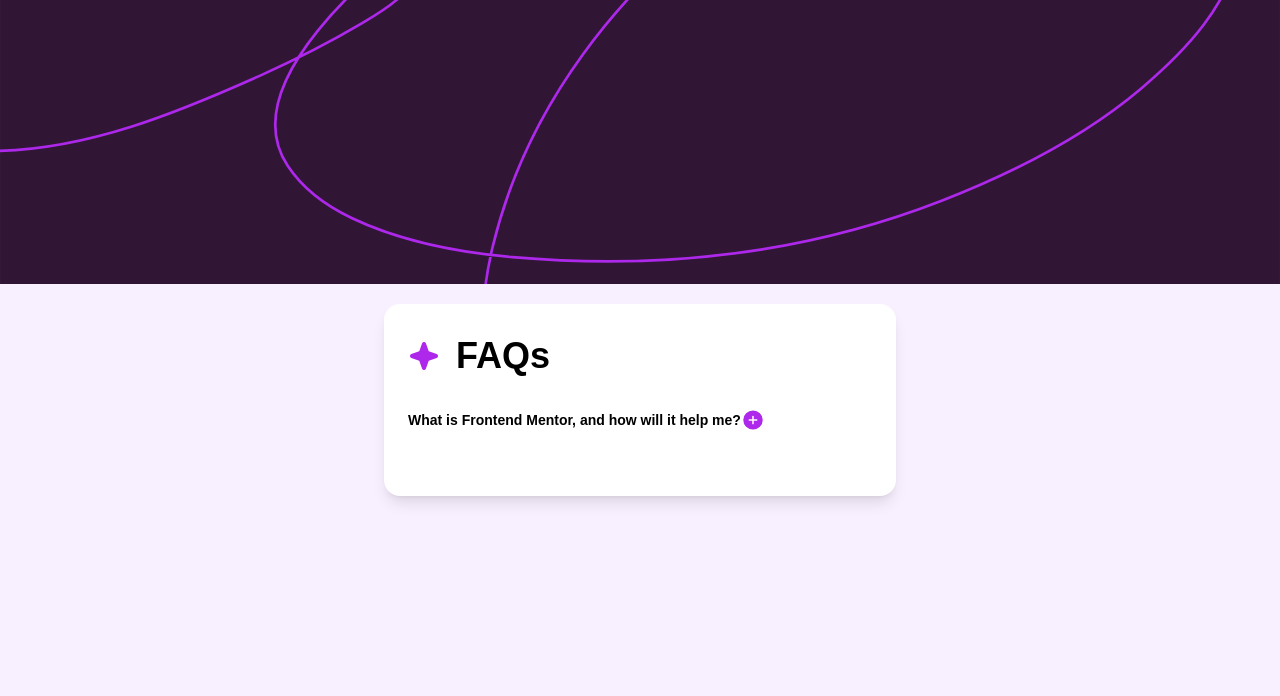
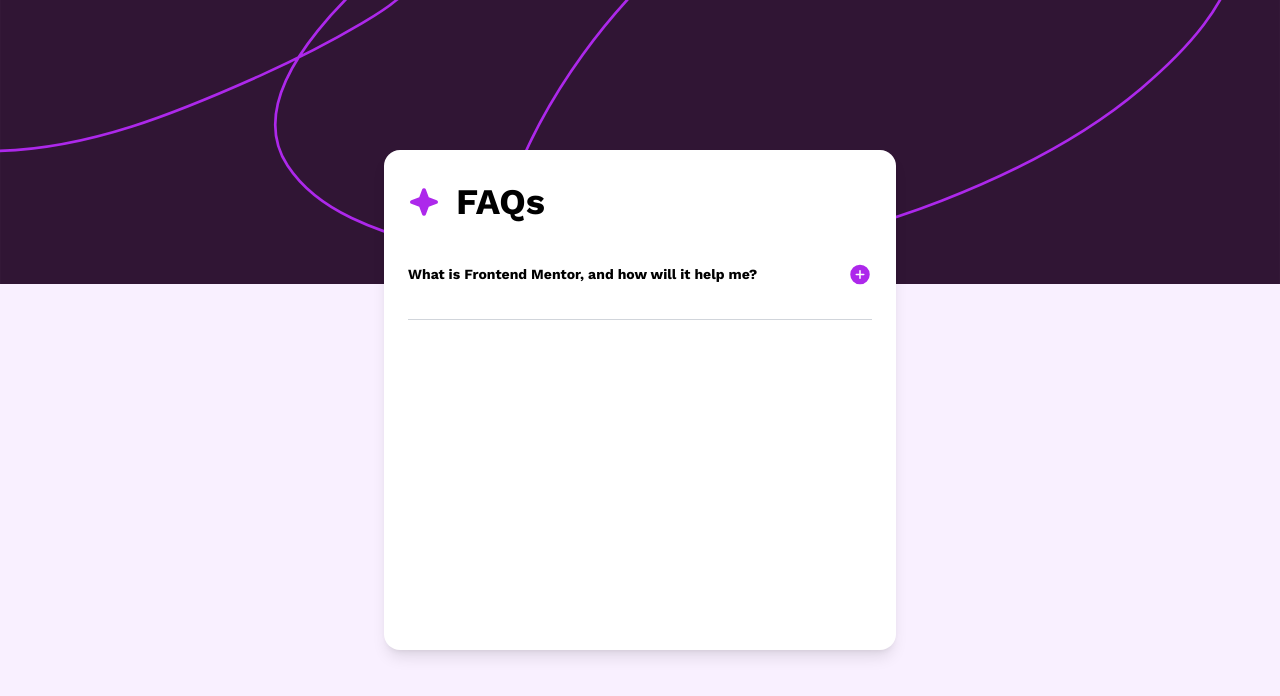
Before and after one commit to justinsane/faq-accordion, a React (Vite) app: page / in a window 1280 px wide. Shown: the top 696 px of the page. Built offline with nearby package versions, Linux system fonts and the light colour scheme.

Commit message:
accordion basics finished

```diff
--- a/src/App.css
+++ b/src/App.css
@@ -1,4 +1,4 @@
-@import url('https://fonts.googleapis.com/css2?family=Merriweather:ital,wght@0,300;0,400;0,700;0,900;1,300;1,400;1,700;1,900&display=swap');
+@import url('https://fonts.googleapis.com/css2?family=Work+Sans:ital,wght@0,100..900;1,100..900&display=swap');
 
 @tailwind base;
 @tailwind components;
@@ -14,3 +14,24 @@
 #root {
   @apply flex justify-center items-center min-h-screen;
 }
+
+.container {
+  @apply w-full max-w-lg h-[500px] overflow-y-auto;
+}
+
+.accordion-item {
+  @apply w-full border-b border-gray-300 py-4;
+}
+
+.accordion-header {
+  @apply flex justify-between items-center cursor-pointer;
+}
+
+.accordion-content {
+  @apply mt-4 text-sm text-gray-700 overflow-hidden transition-all duration-300 ease-in-out;
+  max-height: 0;
+}
+
+.accordion-content.open {
+  max-height: 300px; /* Adjust based on your content */
+}
--- a/src/App.jsx
+++ b/src/App.jsx
@@ -1,17 +1,60 @@
+import { useState } from 'react';
 import './App.css';
 
 function App() {
   return (
-    <div className='bg-white px-6 py-8 rounded-2xl container max-w-lg shadow-lg '>
-      <div className='flex flex-row'>
+    <div className='bg-white px-6 py-8 rounded-2xl container shadow-lg'>
+      <div className='flex flex-row items-center mb-6'>
         <img src='icon-star.svg' alt='Star icon' className='w-8' />
         <h1 className='font-bold text-4xl pl-4'>FAQs</h1>
       </div>
-      <div className='flex flex-row py-8 items-center'>
-        <p className='font-bold text-sm'>
+      <Accordion />
+    </div>
+  );
+}
+
+function Accordion() {
+  return (
+    <div className='accordion'>
+      <AccordionItem />
+      {/* Add more AccordionItem components here if needed */}
+    </div>
+  );
+}
+
+function AccordionItem() {
+  const [isOpen, setIsOpen] = useState(false);
+
+  function handleToggle() {
+    setIsOpen(prevIsOpen => !prevIsOpen);
+  }
+
+  return (
+    <div className='accordion-item'>
+      <div
+        className='accordion-header'
+        onClick={handleToggle}
+        aria-expanded={isOpen}
+      >
+        <p className='font-bold text-sm flex-1'>
           What is Frontend Mentor, and how will it help me?
         </p>
-        <img src='icon-plus.svg' alt='Expand Content Icon' className='w-6' />
+        <img
+          src={isOpen ? 'icon-minus.svg' : 'icon-plus.svg'}
+          alt='Expand or Minimize Content Icon'
+          className='w-6 ml-2 transition-transform duration-300'
+          style={{ transform: isOpen ? 'rotate(180deg)' : 'rotate(0)' }}
+        />
+      </div>
+      <div className={`accordion-content ${isOpen ? 'open' : ''}`}>
+        <p>
+          We provide front-end challenges that include professional web designs.
+          These allow you to practice building websites in a realistic workflow.
+          Taking these challenges will help you improve your skills, gain
+          experience creating websites, and build up an incredible project
+          portfolio. We also have a large community of developers, so it's a
+          great way to meet other devs!
+        </p>
       </div>
     </div>
   );
```
